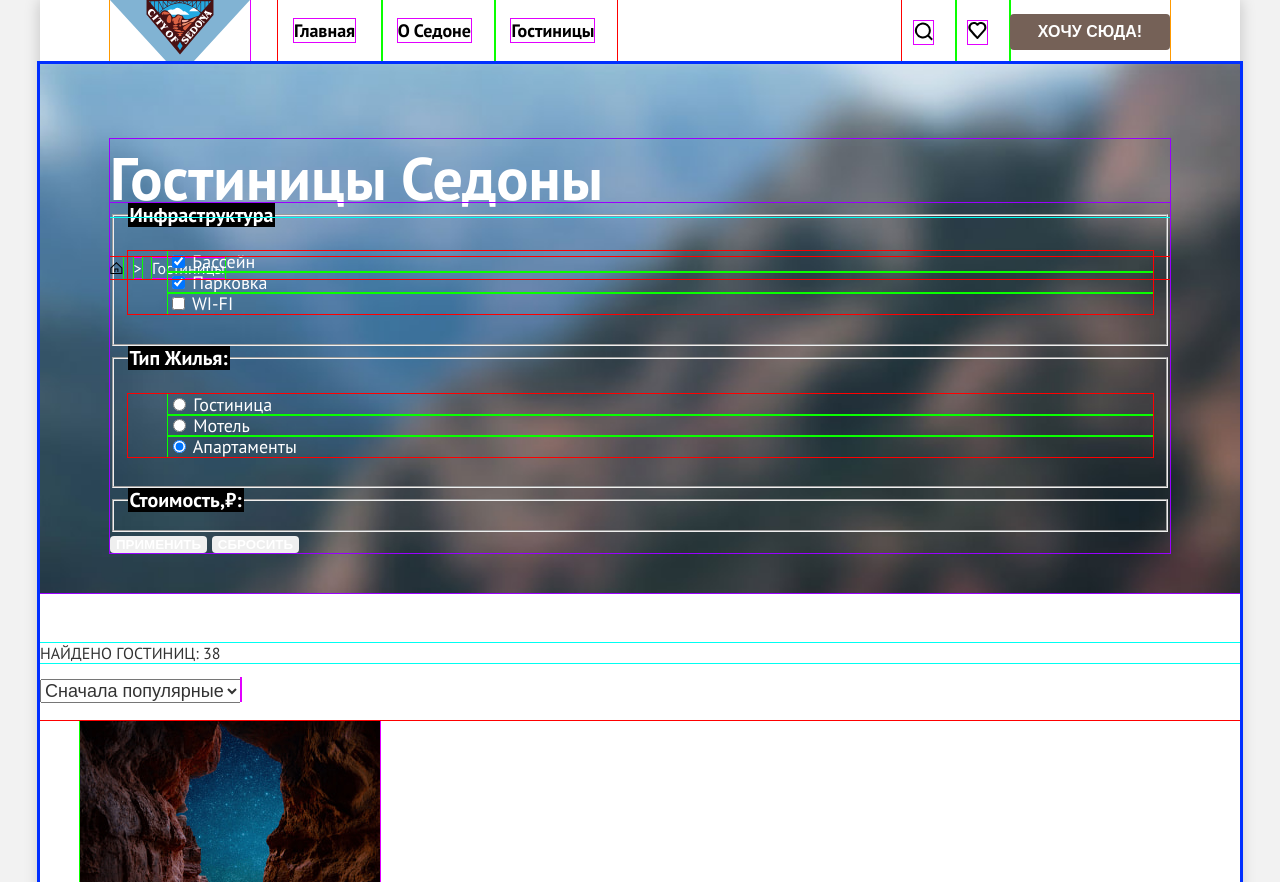
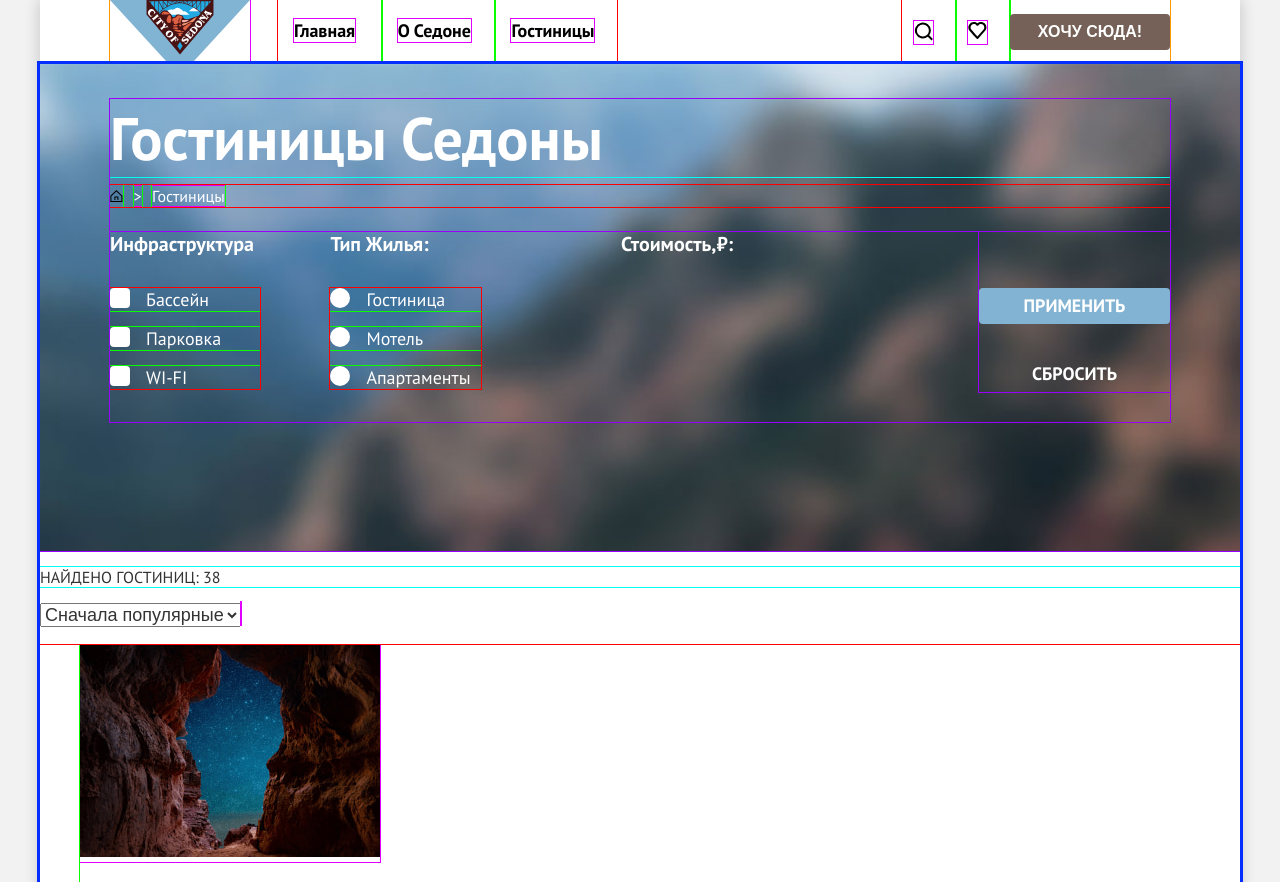
Before and after one commit to htmlacademy-htmlcss/2302317-sedona-36, a plain HTML site: page catalog.html in a window 1280 px wide. Shown: the top 882 px of the page. Drawn offline with Linux system fonts and the light colour scheme.

Commit message:
Продолжает размечать сетки страниц: каталог-2 (панель)

```diff
--- a/catalog.html
+++ b/catalog.html
@@ -48,7 +48,7 @@
           <header class="inner-header">
             <h1 class="inner-header-title">Гостиницы Седоны</h1>
             <ul class="breadcrumbs">
-              <li class="breadcrumbs-item">
+              <li class="breadcrumbs-item item-icon">
                 <img class="breadcrumbs-img" href="index.html" src="images/home.svg" alt="Домой">
               </li>
               <li class="breadcrumbs-item">
@@ -62,59 +62,67 @@
           <section class="catalog-products">
             <h2 class="visually-hidden">Подбор гостиниц с фильтрами</h2>
             <form class="catalog-filter" action="https://echo.htmlacademy.ru/" method="get">
-              <fieldset class="catalog-filter-group">
+              <fieldset class="catalog-filter-group-1">
                 <legend class="catalog-filter-title">Инфраструктура</legend>
                 <ul class="catalog-filter-list">
                   <li class="catalog-filter-item">
                     <label class="control">
-                    <input class="control-input" type="checkbox" name="Бассейн" checked>
-                      Бассейн
+                      <input class="control-input visually-hidden" type="checkbox" name="Бассейн" checked>
+                      <span class="control-mark control-mark-checkbox"></span>
+                      <span class="control-label ">Бассейн</span>
                     </label>
                   </li>
                   <li class="catalog-filter-item">
                     <label class="control">
-                    <input class="control-input" type="checkbox" name="Парковка" checked>
-                     Парковка
+                      <input class="control-input visually-hidden" type="checkbox" name="Парковка" checked>
+                      <span class="control-mark control-mark-checkbox"></span>
+                      <span class="control-label ">Парковка</span>
                     </label>
                   </li>
                   <li class="catalog-filter-item">
                     <label class="control">
-                  <input class="control-input" type="checkbox" name="WI-FI">
-                    WI-FI
+                      <input class="control-input visually-hidden" type="checkbox" name="WI-FI">
+                      <span class="control-mark control-mark-checkbox"></span>
+                      <span class="control-label ">WI-FI</span>
                     </label>
                   </li>
                 </ul>
               </fieldset>
-          <fieldset class="catalog-filter-group">
+              <fieldset class="catalog-filter-group-2">
                 <legend class="catalog-filter-title">Тип Жилья:</legend>
                   <ul class="catalog-filter-list">
                     <li class="catalog-filter-item">
                       <label class="control">
-                  <input class="control-input" type="radio" name="hotel-group" value="hotel" checked>
-                    Гостиница
+                        <input class="control-input visually-hidden" type="radio" name="hotel-group" value="hotel" checked>
+                        <span class="control-mark control-mark-radio"></span>
+                        <span class="control-label ">Гостиница</span>
                       </label>
                     </li>
                     <li class="catalog-filter-item">
                       <label class="control">
-                  <input class="control-input" type="radio" name="hotel-group" value="motel" checked>
-                    Мотель
+                        <input class="control-input visually-hidden" type="radio" name="hotel-group" value="motel" checked>
+                        <span class="control-mark control-mark-radio"></span>
+                        <span class="control-label ">Мотель</span>
                       </label>
                     </li>
                     <li class="catalog-filter-item">
                      <label class="control">
-                  <input class="control-input" type="radio" name="hotel-group" value="apartments" checked>
-                    Апартаменты
+                        <input class="control-input visually-hidden" type="radio" name="hotel-group" value="apartments" checked>
+                        <span class="control-mark control-mark-radio"></span>
+                        <span class="control-label ">Апартаменты</span>
                       </label>
                     </li>
                   </ul>
               </fieldset>
-          <fieldset class="catalog-filter-group">
-            <legend class="catalog-filter-title">Стоимость,₽:
-            </legend>
+              <fieldset class="catalog-filter-group-3">
+                <legend class="catalog-filter-title">Стоимость,₽:</legend>
               </fieldset>
-          <button class="button button-blue" type="submit">Применить</button>
-          <button class="button" type="submit">Сбросить</button>
+              <div class="filter-button">
+                <button class="button-catalog catalog-filter-button select button-blue-catalog" type="submit">Применить</button>
+                <button class="button-catalog catalog-filter-button reset" type="reset">Сбросить</button>
+              </div>
             </form>
+          </section>
         </div>
       </div>
         <p class="search">
--- a/styles/styles.css
+++ b/styles/styles.css
@@ -700,9 +700,6 @@ header {
 /*-----------------------------------------СТРАНИЦА КАТАЛОГА------------------------------------------------*/
 /*----------------------------Панель----------------------------*/
 
-.catalog-filter-list {
-    list-style-type: none;
-}
 
 .main-inner{
     margin:0;
@@ -711,6 +708,7 @@ header {
 
 .inner-container {
     color: #ffffff;
+    height: 412px;
     background-color: #3e75a0;
     background-image: url("../images/promo.jpg");
     background-size: cover;
@@ -718,7 +716,6 @@ header {
     padding: 70px;
     padding-bottom: 40px;
     padding-top: 35px;
-    margin-bottom: 50px;
   }
 
   .inner-header-container {
@@ -742,6 +739,9 @@ header {
     font-size: 60px;
     line-height: 78px;
     color:#FFFFFF;
+    height: 78px;
+    margin: 0;
+    margin-bottom: 8px;
 }
 
 .breadcrumbs {
@@ -749,7 +749,13 @@ header {
     list-style-type: none;
     margin: 0;
     padding: 0;
+    margin-bottom: 40px;
 }
+
+.item-icon {
+    min-width: 12px;
+    min-height: 12px;
+  }
 
 .breadcrumbs-item:not(:last-child) {
     margin-right: 10.5px;
@@ -762,18 +768,133 @@ header {
     color: #FFFFFF;
 }
 
+/*----------------------------меню выбора----------------------------*/
+.catalog-products {
+    margin-top: 69px;
+}
+
+
+.catalog-filter{
+    display: flex;
+}
+
+.catalog-filter-group-1 {
+    width: 150.43px;
+    height: 157px;
+    margin: 0;
+    padding: 0;
+    border: 0;
+    margin-bottom: 30px;
+    margin-right: 70px;
+}
 .catalog-filter-title {
     font-weight: 700;
     font-size: 20px;
     line-height: 24px;
-    vertical-align: top;
     color: #FFFFFF;
-    background-color: #000000; /*временно*/
+    padding: 0;
+    margin-bottom: 32px;
 }
+
+
+.catalog-filter-list {
+    list-style-type: none;
+    margin: 0;
+    padding: 0;
+}
+
+.catalog-filter-item:not(:last-child) {
+    margin-bottom: 16px;
+  }
 
 .control {
     font-weight: 400;
+    display: block;
+    position: relative;
+    padding-left: 36px;
+  }
+
+.control-mark {
+  position: absolute;
+  width: 20px;
+  height: 20px;
+  background-color: #ffffff;
+  left: 0;
+  cursor: pointer;
 }
+
+.control-mark-checkbox {
+  border-radius: 4px;
+}
+
+.control-mark-radio {
+  border-radius: 50%;
+}
+
+.control-label {
+    line-height: 23px;
+    cursor: pointer;
+}
+
+.catalog-filter-group-2 {
+    width: 150.43px;
+    height: 157px;
+    margin: 0;
+    padding: 0;
+    border: 0;
+    margin-bottom: 30px;
+    margin-right: 140.15px;
+}
+
+.catalog-filter-group-3 {
+    width: 288px;
+    height: 160px;
+    margin: 0;
+    padding: 0;
+    border: 0;
+    margin-bottom: 30px;
+    margin-right: 70px;
+}
+
+.filter-button {
+    width: 191px;
+    padding-top: 56px;
+    margin-bottom: 30px;
+  }
+
+.catalog-filter-button {
+  text-align: center;
+  width: 191px;
+  font-size: 16px;
+  line-height: 20px;
+}
+
+.select {
+  margin-bottom: 32px;
+}
+
+.reset {
+  background-color: transparent;
+}
+
+.button-catalog {
+    font: inherit;
+    line-height: 20px;
+    font-weight: 700;
+    color: #ffffff;
+    text-transform: uppercase;
+    border: none;
+    border-radius: 4px;
+    cursor: pointer;
+    -webkit-box-sizing: border-box;
+            box-sizing: border-box;
+    padding: 8px;
+    display: inline-block;
+  }
+
+  .button-blue-catalog {
+    background-color: #82b3d3;
+  }
 
 /*----------------------------Отели----------------------------*/
 
```
Lines whose indentation alone changed are shown as unchanged.
